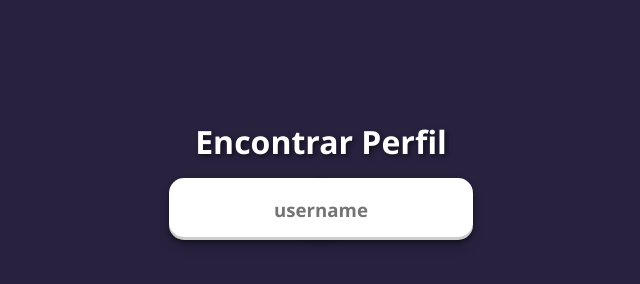
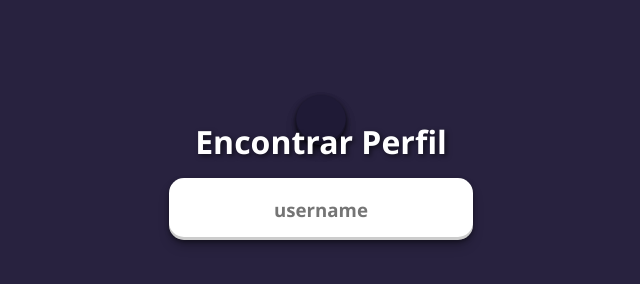
Before and after one commit to kuanzitto/Search-User-Github-Api-Rest, a plain HTML site: page index.html in a window 1280 px wide. Shown: the full height of the page, 319-959 px from the left. Drawn offline with Linux system fonts and the light colour scheme.

Commit message:
Update - V2api.css

```diff
--- a/assets/CSS/api.css
+++ b/assets/CSS/api.css
@@ -111,7 +111,7 @@ h1 {
 /*_______________________________ User ___________________________________*/
 
 .user-elements {
-  top: -30px;
+  top: -115px;
   z-index: -1;
   width: 600px;
   height: 600px;
```
